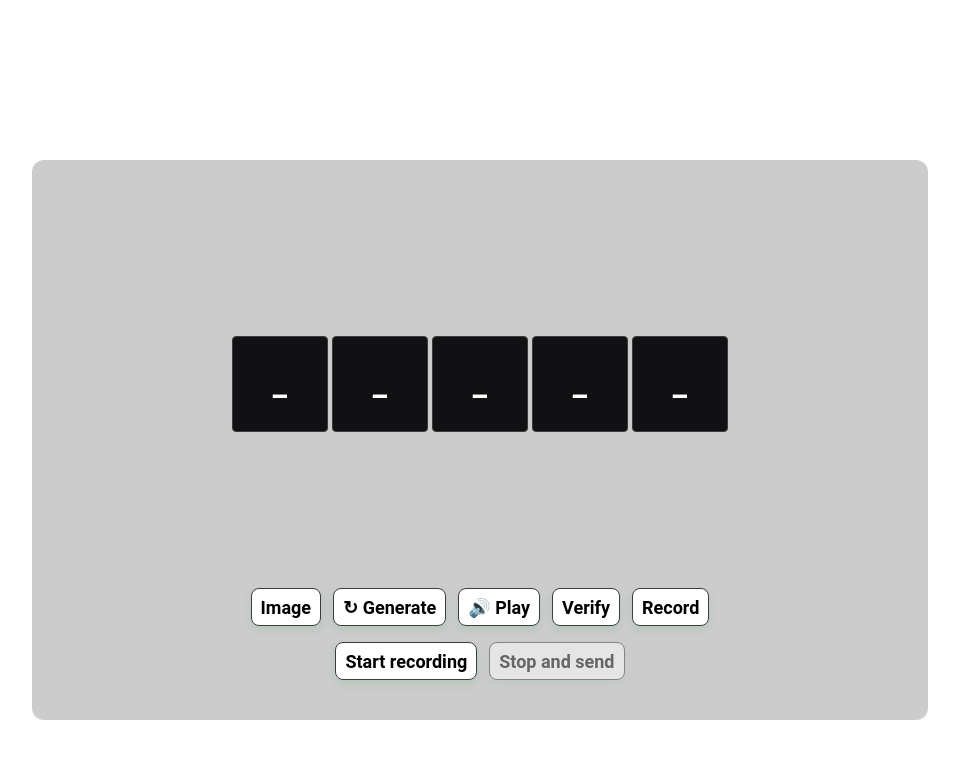
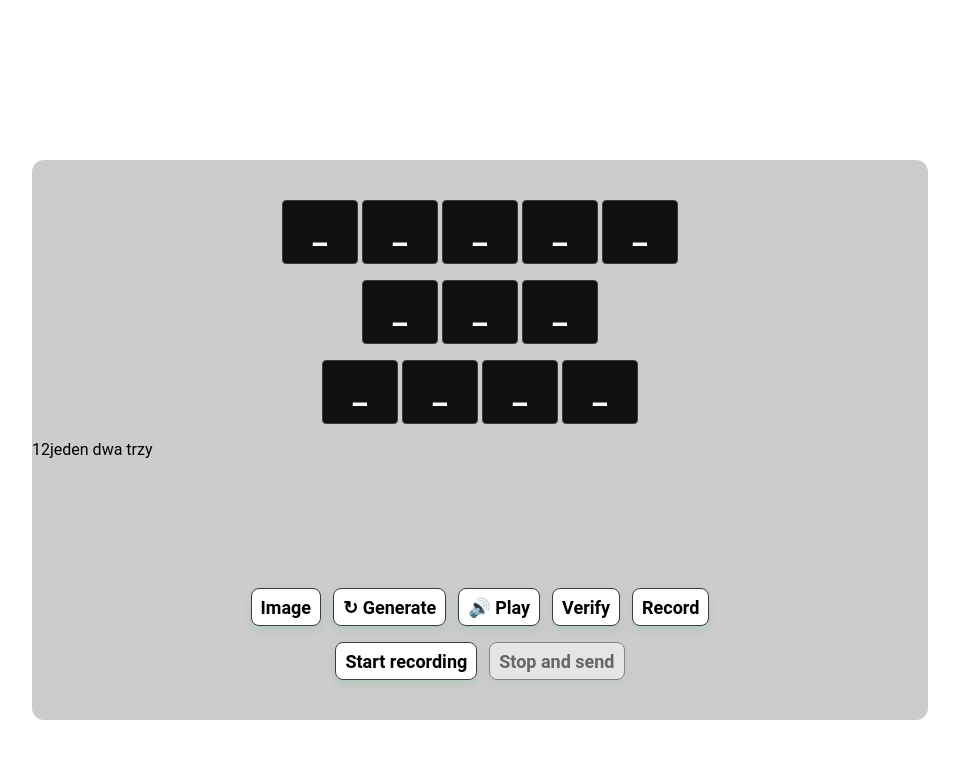
Before and after one commit to dkawalecc/CAPTCHA-authorization-application, a React (Create React App) app in the folder frontend/app/: page / in a window 1280 px wide. Shown: the top 758 px of the page, without its empty margins (160-1119 px from the left). Built offline with nearby package versions, Linux system fonts and the light colour scheme; no server answers.

Commit message:
Redone tiles generation

```diff
--- a/frontend/app/src/App.css
+++ b/frontend/app/src/App.css
@@ -33,7 +33,7 @@ main {
 .btns {
     display: flex;
     /* flex-direction: row; */
-  margin: 0 auto 1em;
+    margin: auto auto 1em;
     gap: 0.75em;
 }
 
@@ -92,7 +92,7 @@ button:active:enabled {
 }
 
 .grid {
-  display: grid;
+    /* display: grid;
     justify-content: center;
     justify-items: center;
     align-items: center;
@@ -100,13 +100,29 @@ button:active:enabled {
 
     grid-template-columns: repeat(5, 3em);
     margin-bottom: 1.25em;
-  gap: 3.25em;
+    gap: 3.25em; */
+    /* margin-bottom: auto; */
+}
+
+.tiles {
+    display: grid;
+    justify-content: center;
+    justify-items: center;
+    align-items: center;
+    flex-grow: 1;
+    grid-template-columns: repeat(calc(var(--wordLength)), 3em);
+    margin-bottom: 1em;
+    gap: 2em;
+}
+
+.tiles:last-of-type {
+    /* margin-bottom: 2.25em; */
 }
 
 .tile {
     color: var(--text-clr-primary);
-  height: 100%;
-  width: 3em;
+    height: 2em;
+    width: 2.4em;
     max-height: 3em;
     background-color: var(--background-clr-primary);
     border: 0.05em solid hsl(240, 2%, 24%);
--- a/frontend/app/src/App.js
+++ b/frontend/app/src/App.js
@@ -32,8 +32,6 @@ function useAudio() {
 }
 
 function App() {
-  // getFile();
-
     return (
         <Router>
             <Routes>
--- a/frontend/app/src/Components/Image.jsx
+++ b/frontend/app/src/Components/Image.jsx
@@ -3,37 +3,23 @@ import React, { useRef, useEffect } from "react";
 function Image(props) {
     const canvasRef = useRef(null);
 
-  const draw = (ctx) => {
-    ctx.font = "italic 4em Georgia";
-    ctx.strokeText(props.target, 40, 90);
+    const draw = (ctx, w, h) => {
+        ctx.clearRect(0, 0, w, h);
+        ctx.font = "italic 2em Georgia";
+        for (let [idx, word] of props.target.split(" ").entries()) {
+            ctx.strokeText(word, 60, 30 * (idx + 1.1));
+        }
         ctx.textAlign = "center";
-    // ctx.fillStyle = "#000000";
-    // ctx.beginPath();
-    // ctx.arc(50, 100, 20, 0, 2 * Math.PI);
-    // ctx.fill();
     };
 
     useEffect(() => {
         const canvas = canvasRef.current;
         const context = canvas.getContext("2d");
 
-    //Our draw come here
-    draw(context);
+        draw(context, canvas.width, canvas.height);
     });
 
     return <canvas ref={canvasRef} {...props} />;
-
-  //   let canv = document.createElement("canvas");
-  //   canv.id = "captcha";
-  //   canv.width = 100;
-  //   canv.height = 50;
-  //   let ctx = canv.getContext("2d");
-  //   ctx.font = "25px Georgia";
-  //   ctx.strokeText(target, 0, 30);
-  //   //storing captcha so that can validate you can save it somewhere else according to your specific requirements
-  //   // document.querySelector(".image").removeChild();
-  //   //   document.querySelector(".image").appendChild(canv);
-  //   return canv;
 }
 
 export default Image;
--- a/frontend/app/src/Components/Main.jsx
+++ b/frontend/app/src/Components/Main.jsx
@@ -6,39 +6,32 @@ import Button from "./Button";
 import Image from "./Image";
 import Tiles from "./Tiles";
 import { Recorder } from "./Recorder";
-// import FileContainer from "./Components/FileContainer";
 
 function Main() {
     const serverUrl = "http://localhost:3333";
     // const navigate = useNavigate();
 
-  console.log("render");
     const [state, setState] = useState({
         sound: "",
         ctx: new AudioContext(),
+        // TODO target and wordLength changes to default after setState and 2 renders
         target: "jeden dwa trzy",
-    wordLength: 5,
+        wordLength: 12,
         playDisable: false,
         displayImage: false,
         loadingState: false,
     });
+    // console.log("render");
+    // console.log(state.target);
 
-  const tiles = [];
-
-  for (let i = 0; i < state.wordLength; i++) {
-    tiles.push(
-      <div key={i} className="tile">
-        _
-      </div>
-    );
-  }
     const toggle = () => {
         if (typeof state.sound == "string") {
             console.log(typeof state.sound);
             window.alert("No Captcha sound to play");
             return;
         }
-    // console.log(state);
+
+        // state.ctx.resume();
         const playSound = state.ctx.createBufferSource();
         playSound.buffer = state.sound;
         playSound.connect(state.ctx.destination);
@@ -53,22 +46,25 @@ function Main() {
 
     const getWord = async (rand = 2) => {
         try {
-      console.log("get word");
             let headers = new Headers();
-      headers.append("Access-Control-Allow-Origin", "http://localhost:3000");
+            headers.append(
+                "Access-Control-Allow-Origin",
+                "http://localhost:3000"
+            );
             headers.append(
                 "Access-Control-Allow-Headers",
                 "Origin, X-Requested-With, Content-Type, Accept"
             );
 
             const res = await fetch(`${serverUrl}/api/get_words?words=${rand}`);
-      let data = await res.text();
+            await res.text().then((data) => {
                 setState({
                     ...state,
                     target: data,
                     wordLength: data.replace(/\s+/g, "").length,
                 });
                 console.log(data);
+            });
         } catch (e) {
             console.error(e);
         }
@@ -76,13 +72,15 @@ function Main() {
 
     async function getFile() {
         try {
-      console.log("get file");
             setState({ ...state, ctx: new AudioContext() });
 
             await getWord(3);
 
             let headers = new Headers();
-      headers.append("Access-Control-Allow-Origin", "http://localhost:3000");
+            headers.append(
+                "Access-Control-Allow-Origin",
+                "http://localhost:3000"
+            );
             headers.append(
                 "Access-Control-Allow-Headers",
                 "Origin, X-Requested-With, Content-Type, Accept"
@@ -109,7 +107,7 @@ function Main() {
     }
 
     useEffect(() => {
-    getFile();
+        // getFile();
         const guessGrid = document.querySelector(".grid");
         const alertContainer = document.querySelector("[data-alert-container]");
         const verifyBtn = document.querySelector(".verify-btn");
@@ -147,14 +145,16 @@ function Main() {
             const activeTiles = getActiveTiles();
             if (activeTiles.length >= state.wordLength) return;
 
-      const nextTile = guessGrid.querySelector(":not([data-letter])");
+            const nextTile = guessGrid.querySelector(
+                ".tiles > :not([data-letter])"
+            );
             nextTile.dataset.letter = key.toLowerCase();
             nextTile.textContent = key;
             nextTile.dataset.state = "active";
         }
 
         function getActiveTiles() {
-      return guessGrid.querySelectorAll('[data-state="active"]');
+            return guessGrid.querySelectorAll('.tiles > [data-state="active"]');
         }
 
         function submitGuess() {
@@ -245,15 +245,22 @@ function Main() {
                             <span className="visually-hidden">Loading...</span>
                         </Spinner>
                     ) : (
-            // <Tiles words={state.target} wordLength={state.wordLength} />
-            tiles
+                        <Tiles
+                            words={state.target}
+                            wordLength={state.wordLength}
+                        />
                     )}
                 </div>
                 {state.displayImage ? <Image target={state.target} /> : ""}
+                {state.wordLength}
+                {state.target}
                 <div className="btns">
                     <Button
                         onClick={() => {
-              setState({ ...state, displayImage: !state.displayImage });
+                            setState({
+                                ...state,
+                                displayImage: !state.displayImage,
+                            });
                         }}
                         type="button"
                         value="Image"
@@ -272,7 +279,11 @@ function Main() {
                         classname="play-btn"
                         disable={state.playDisable}
                     />
-          <Button type="button" value="Verify" classname="verify-btn" />
+                    <Button
+                        type="button"
+                        value="Verify"
+                        classname="verify-btn"
+                    />
                     <Button value="Record" classname="record-btn" />
                 </div>
                 <Recorder fileName="validate" />
--- a/frontend/app/src/Components/Recorder.jsx
+++ b/frontend/app/src/Components/Recorder.jsx
@@ -30,6 +30,7 @@ export const Recorder = ({ fileName }) => {
         if (json.success) {
           console.log(json);
           // window.location = "/resource";
+          // navigator.mediaDevices.
         }
         setState({ ...state, recording: false });
       });
--- a/frontend/app/src/Components/Tiles.jsx
+++ b/frontend/app/src/Components/Tiles.jsx
@@ -1,17 +1,27 @@
 import React from "react";
 
 function Tiles({ words, wordLength }) {
-  const tiles = [];
-  for (let i = 0; i < wordLength; i++) {
-    tiles.push(
-      <div key={i} className="tile">
-        _
-      </div>
-    );
-  }
-  return;
-  {
-  }
+    return words.split(" ").map((word, i) => {
+        return (
+            <div
+                key={i}
+                className="tiles"
+                style={{ "--wordLength": word.length }}
+            >
+                {word.split("").map((_, j) => {
+                    return (
+                        <div
+                            key={`${word}_${j}`}
+                            className="tile"
+                            // data-state="active"
+                        >
+                            _
+                        </div>
+                    );
+                })}
+            </div>
+        );
+    });
 }
 
 export default Tiles;
--- a/frontend/app/src/index.js
+++ b/frontend/app/src/index.js
@@ -6,9 +6,9 @@ import reportWebVitals from "./reportWebVitals";
 
 const root = ReactDOM.createRoot(document.getElementById("root"));
 root.render(
-  // <React.Component>
-  <App />
-  // </React.Component>
+    // <React.Component>
+    <App />
+    // </React.Component>
 );
 
 // If you want to start measuring performance in your app, pass a function
```
Also changed, not shown: frontend/app/src/Hooks/useRecorderPermission.jsx (indentation only). Lines whose indentation alone changed are shown as unchanged.
